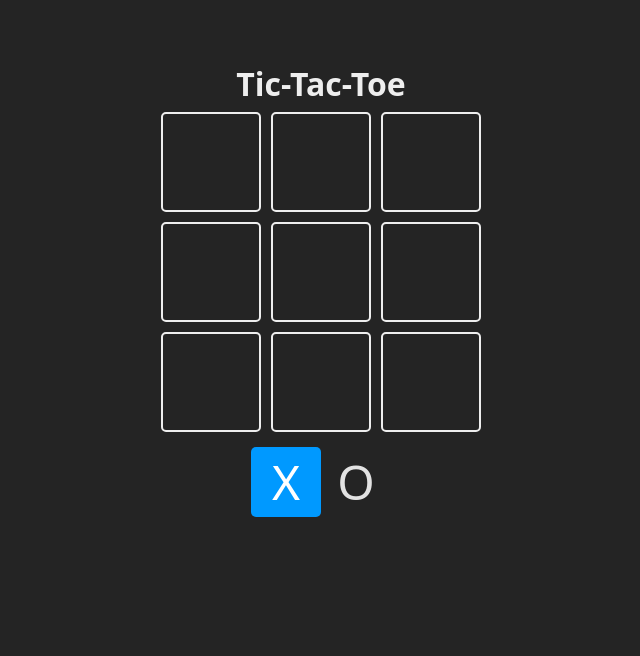
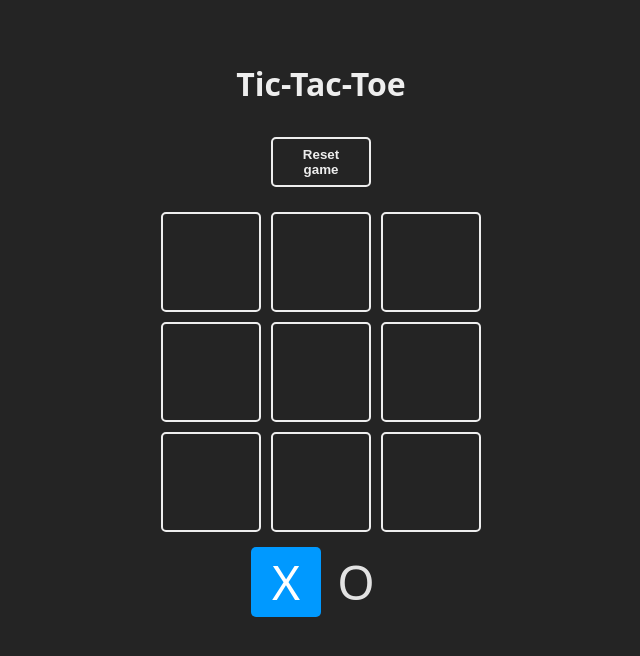
Before and after one commit to CarlosGal19/Tic-Tac-Toe, a React (Vite) app: page / in a window 1280 px wide. Shown: the top 656 px of the page, without its empty margins (319-959 px from the left). Built offline with nearby package versions, Linux system fonts and the light colour scheme.

Commit message:
feat: game can be reseted even if the players have not finished yet using a reset button

```diff
--- a/src/App.jsx
+++ b/src/App.jsx
@@ -60,6 +60,7 @@ function App() {
     setTurn(newTurn);
   }
 
+  // Reset the game to the initial state
   const resetGame = () => {
     setBoard(Array(9).fill(null));
     setTurn(turns.X);
@@ -70,6 +71,7 @@ function App() {
     <>
       <main className='board'>
         <h1>Tic-Tac-Toe</h1>
+        <button onClick={resetGame}>Reset game</button>
         <section className='game'>
           {
             // Loop through the board state and render a Square component for each square
```
